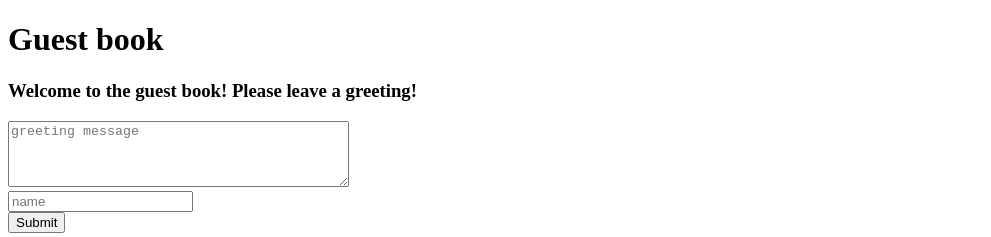
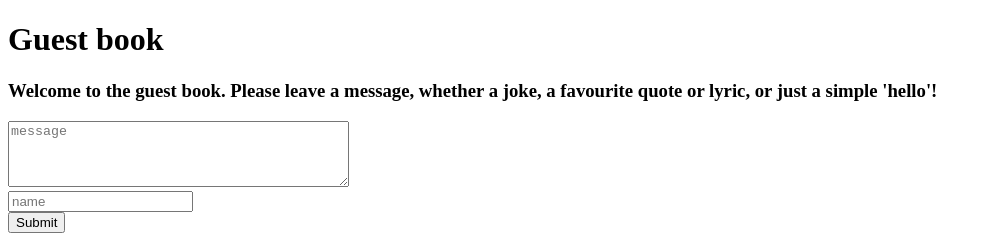
Before and after one commit to StephenDoyle10/lyrics, a React app in the folder ui/: page / in a window 1280 px wide. Shown: the top 237 px of the page, without its empty margins (0-991 px from the left). Built offline with nearby package versions, Linux system fonts and the light colour scheme; no server answers.

Commit message:
see readme

```diff
--- a/ui/public/index.html
+++ b/ui/public/index.html
@@ -2,6 +2,7 @@
 <html>
     <head>
         <meta charset="utf-8">
+        <meta name="viewport" content="width=device-width, initial-scale=1.0">
         <title>MERN Stack Bones</title>
         <style>
             button {cursor:pointer;;}
--- a/ui/src/GreetingAdd.jsx
+++ b/ui/src/GreetingAdd.jsx
@@ -21,13 +21,13 @@ export default class GreetingAdd extends React.Component {
   render() {
     return (
       <div>
-        <h3>Welcome to the guest book! Please leave a greeting!</h3>
+        <h3>Welcome to the guest book. Please leave a message, whether a joke, a favourite quote or lyric, or just a simple 'hello'!</h3>
         {/*onSubmit or onClick take a function as a value, which tells the program what to do when the action is taken:*/}
         <form name="greetingAdd" onSubmit={this.handleSubmit}>
           <textarea
             type="text"
             name="message"
-            placeholder="greeting message"
+            placeholder="message"
             rows="4"
             cols="40"
           />
```
Also changed, not shown: ui/public/app.bundle.js (+1 -1 lines).
